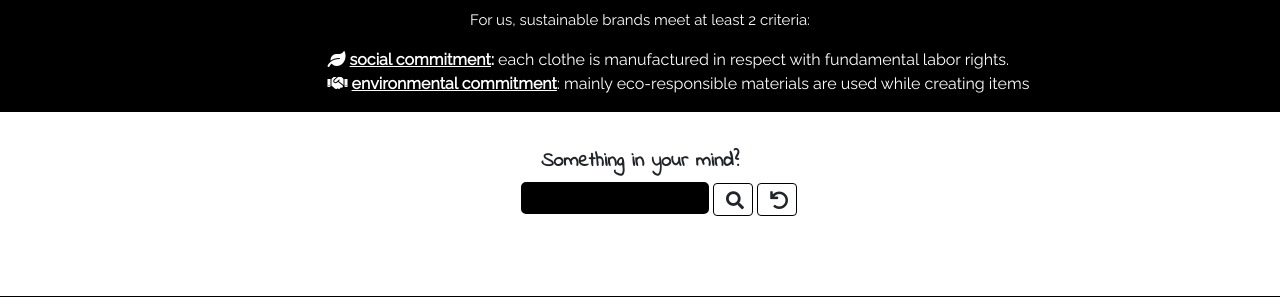
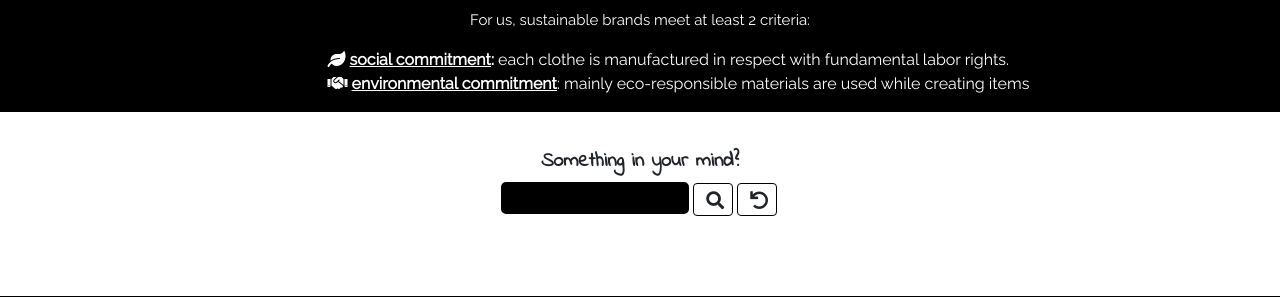
Before and after one commit to ValentineLgd/Sustainable, a Flask app: page /search in a window 1280 px wide. Shown: the part 695-992 px from the top of the page. Run offline with Flask 2, Linux system fonts and the light colour scheme; data that the repository does not hold is empty; some libraries are stand-ins or nearby versions.

Commit message:
fix bugs

```diff
--- a/static/css/style.css
+++ b/static/css/style.css
@@ -339,7 +339,7 @@ ul {
 }
 
 .form-position {
-    margin-left:20%;
+    margin-left:15%;
 }
 
 .title-brand h3 {
@@ -355,7 +355,6 @@ ul {
     margin-right:5%;
     padding: 15px;
     height: 450px;
-    margin-right: 0;
   }
 
 .frame-col-get {
```
